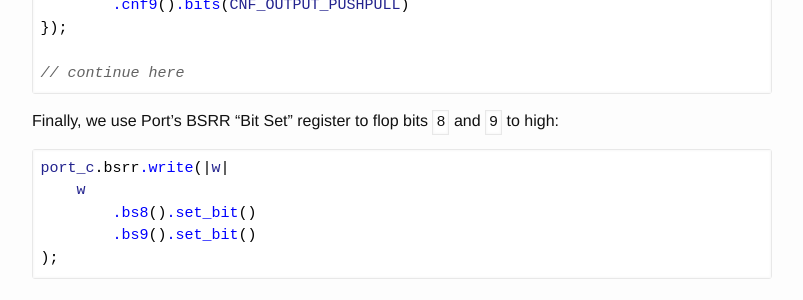
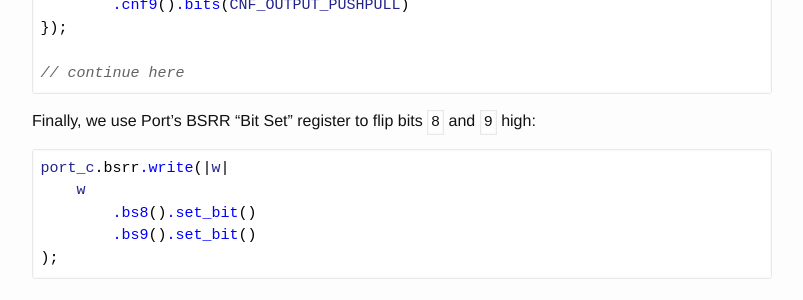
Before and after one commit to Nercury/Nercury.github.io, a Jekyll site: the page built from _posts/2018-04-29-rust-embedded-01-discovery-vl-flipping-bits.markdown, in a window 1280 px wide and 900 px high, scrolled down 18873 px. Shown: the part 148-448 px from the top of the window, without its empty margins (238-1041 px from the left). Built offline with Jekyll 4.4.1, drawn with Linux system fonts in a browser that asks for light colours; nearby versions of some CDN libraries.

Commit message:
Update 2018-04-29-rust-embedded-01-discovery-vl-flipping-bits.markdown

````diff
--- a/_posts/2018-04-29-rust-embedded-01-discovery-vl-flipping-bits.markdown
+++ b/_posts/2018-04-29-rust-embedded-01-discovery-vl-flipping-bits.markdown
@@ -880,7 +880,7 @@ port_c.crh.write(|w| unsafe {
 // continue here
 ```
 
-Finally, we use Port's BSRR "Bit Set" register to flop bits `8` and `9` to high:
+Finally, we use Port's BSRR "Bit Set" register to flip bits `8` and `9` high:
 
 ```rust
 port_c.bsrr.write(|w|
````
